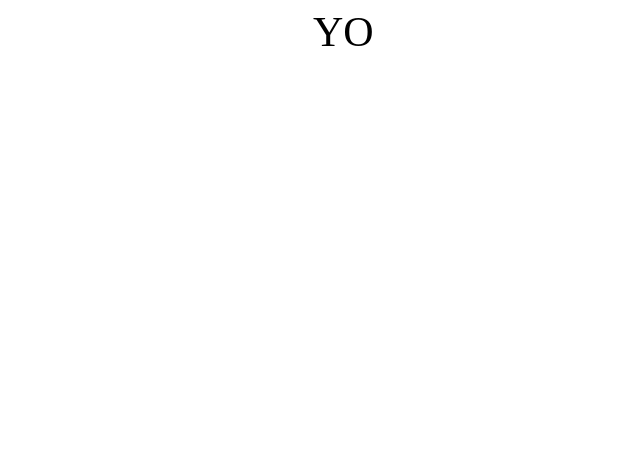
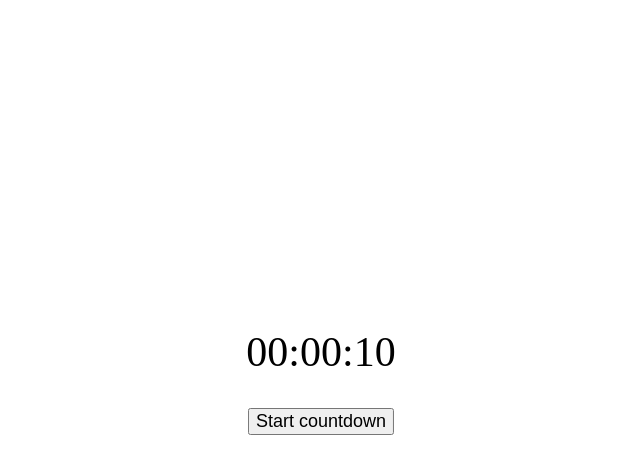
Before and after one commit to Sodnarts/Danbo-8, a React (Create React App) app: page / in a window 1280 px wide. Shown: the top 474 px of the page, without its empty margins (327-967 px from the left). Built offline with nearby package versions, Linux system fonts and the light colour scheme.

Commit message:
Finished basic clock

```diff
--- a/src/common/clock-module/clock.css
+++ b/src/common/clock-module/clock.css
@@ -1,12 +1,21 @@
 .container {
     position: relative;
+    width: 100vw;
+    height: 100vh;
 }
 
 .clock {
     position: absolute;
-    width: 50%;
+    left: 50%;
+    top: 40%;
+    transform: translateX(-50%);
+    font-size: 42px;
+}
+
+.button {
+    position: absolute;
     left: 50%;
     top: 50%;
-    transition: translateX(-50%) translateY(-50%);
-    font-size: 42px;
+    transform: translateX(-50%);
+    font-size: 18px;
 }
--- a/src/common/clock-module/clock.js
+++ b/src/common/clock-module/clock.js
@@ -1,12 +1,63 @@
 import React from 'react';
 import "./clock.css";
 
-const Clock = () => {
+class Clock extends React.Component {
+  constructor(props) {
+    super(props);
+    this.state = {
+      timer: {
+        seconds: 10,
+        minutes: 0,
+        hours: 0,
+      },
+      isCountingDown: false,
+    }
+  }
+
+  startCountDown = (shouldContinue) => {
+    if (shouldContinue) {
+      const { seconds, minutes, hours }= this.state.timer
+      if (seconds > 0) {
+        this.setState({timer: {seconds: seconds - 1, hours: hours, minutes: minutes}})
+      } else {
+        if (minutes > 0) {
+          this.setState({timer: {seconds: 59, hours: hours, minutes: minutes - 1}})
+        } else {
+          if (hours > 0 ) {
+            this.setState({timer: {seconds: 59, hours: hours - 1, minutes: 59}})
+          } else {
+            this.setState({isCountingDown: false}, this.callAlarm())
+          }
+        }
+      }
+      console.log("HEI", shouldContinue)
+
+
+      setTimeout(() => this.startCountDown(this.state.isCountingDown), 1000)
+    };
+  }
+
+  handleCoundown = () => {
+    this.setState ({
+      isCountingDown: !this.state.isCountingDown
+    }, () => this.startCountDown(this.state.isCountingDown))
+  }
+
+  callAlarm = () => {
+    console.log("CALLING ALARM")
+  }
+
+  render() {
+    const {seconds, minutes, hours} = this.state.timer;
+    const {isCountingDown} = this.state;
+
     return (
       <div className="container">
-        <div className="clock">YO</div>
+        <div className="clock">{hours.toString().length > 1 ? hours : "0" + hours}:{minutes.toString().length > 1 ? minutes : "0" + minutes}:{seconds.toString().length > 1 ? seconds : "0" + seconds}</div>
+        <button className="button" onClick={this.handleCoundown}>{isCountingDown ? 'Stop countdown' : 'Start countdown'}</button>
       </div>
     );
+  }
 }
 
 export { Clock };
```
